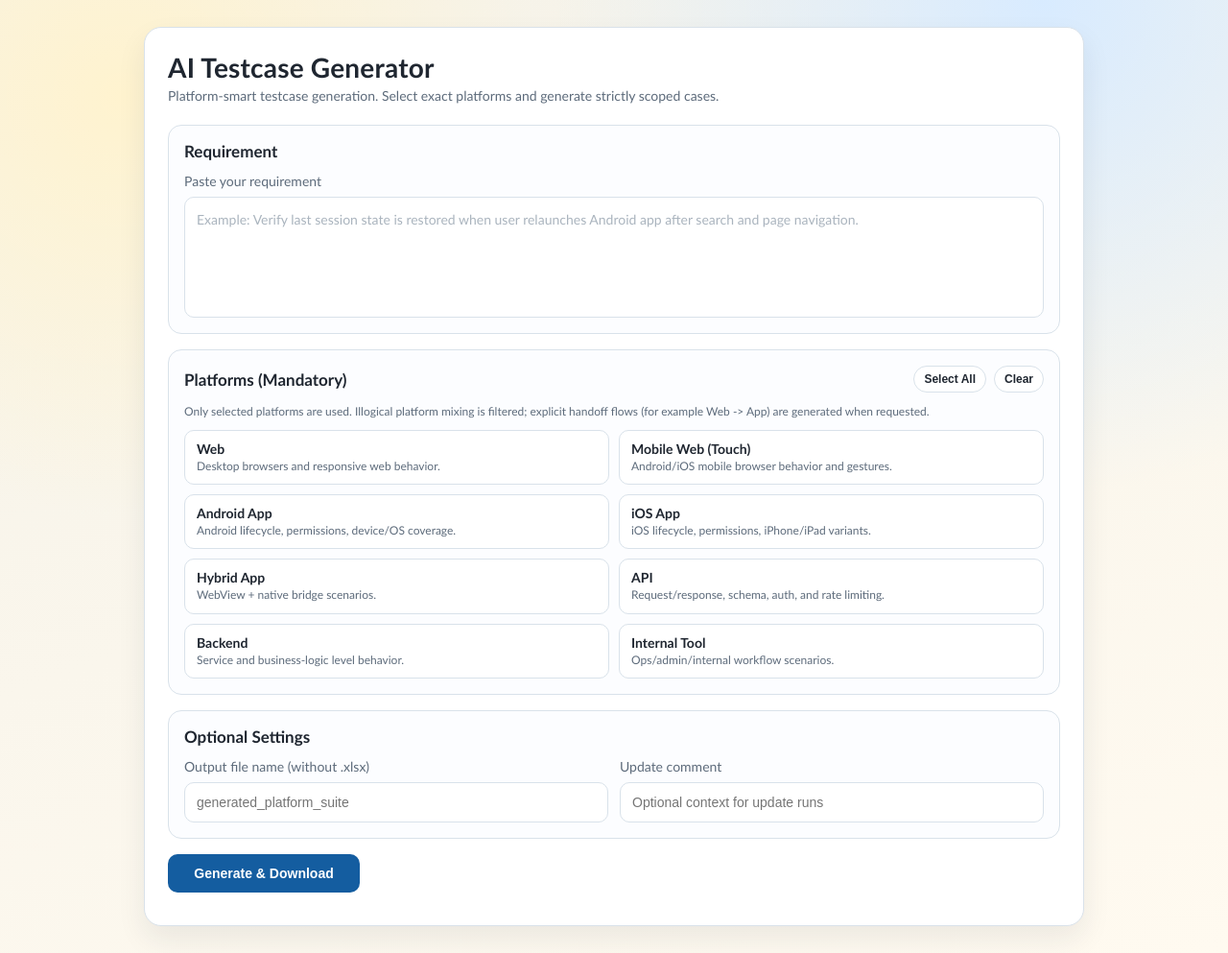
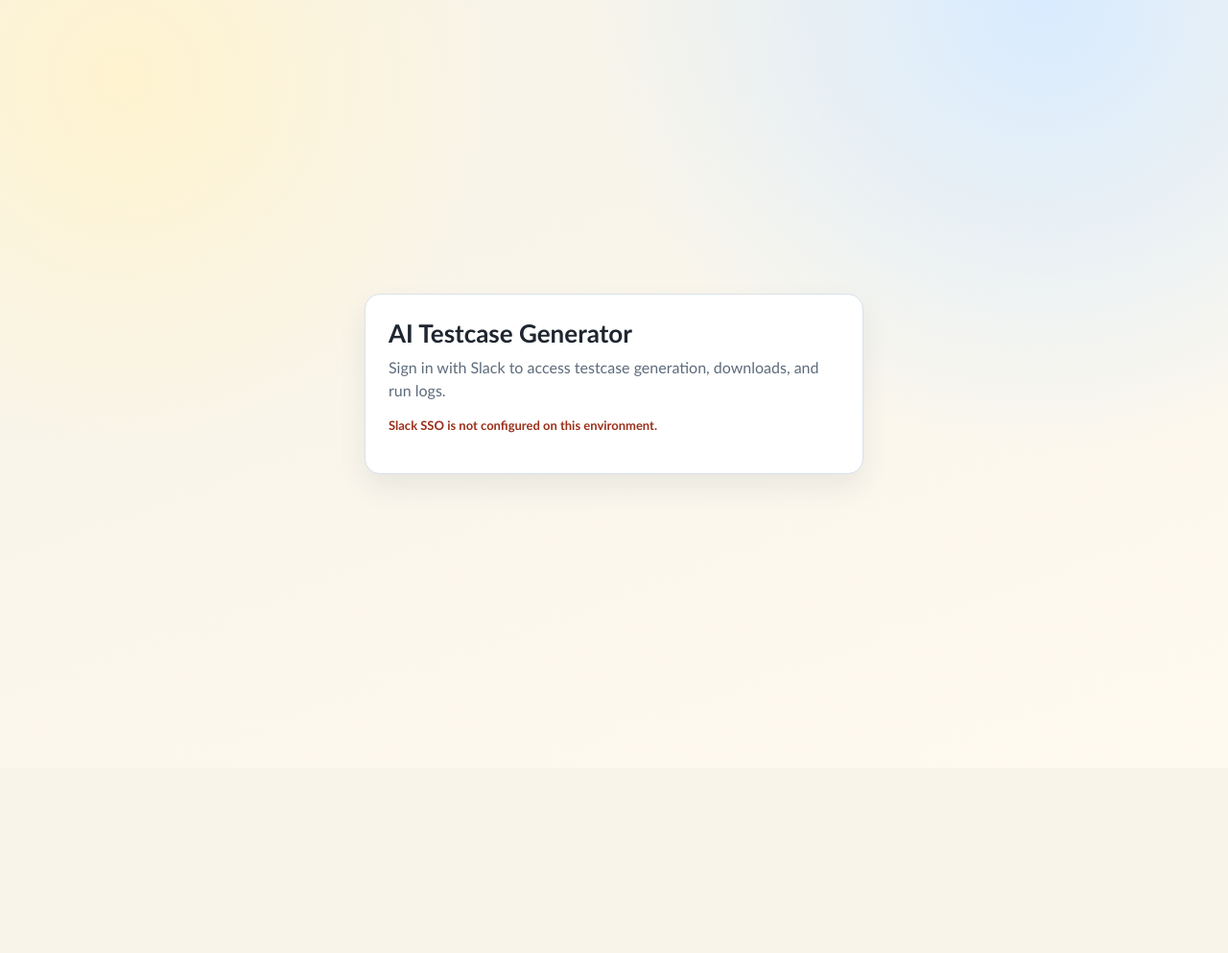
Before and after one commit to prashant-shetty27/ai-testcase-generator, a FastAPI app: page / in a window 1280 px wide. Shown: the whole page at 96% size. After the commit the page ends 496 px from the top, so only its background shows below. Run offline with FastAPI, Linux system fonts and the light colour scheme.

Commit message:
Add Slack SSO login and protect generation endpoints

```diff
--- a/main.py
+++ b/main.py
@@ -1,12 +1,17 @@
 import re
 import shutil
 import os
+import secrets
 from pathlib import Path
 from datetime import datetime
 from time import perf_counter
+from urllib.parse import urlencode
+
+import httpx
 from fastapi import Form, Request, FastAPI, UploadFile, File, HTTPException
-from fastapi.responses import HTMLResponse, FileResponse
+from fastapi.responses import HTMLResponse, FileResponse, RedirectResponse
 from fastapi.templating import Jinja2Templates
+from starlette.middleware.sessions import SessionMiddleware
 
 from models.test_request import TestGenerationRequest
 from services.test_generation_service import generate_full_test_suite
@@ -23,6 +28,24 @@ from excel_exporter import (
 )
 
 app = FastAPI(title="AI Testcase Generator", version="1.0")
+
+SESSION_SECRET = os.getenv("SESSION_SECRET", "change-me-in-production")
+SLACK_CLIENT_ID = os.getenv("SLACK_CLIENT_ID", "")
+SLACK_CLIENT_SECRET = os.getenv("SLACK_CLIENT_SECRET", "")
+SLACK_REDIRECT_URI = os.getenv("SLACK_REDIRECT_URI", "")
+SLACK_ALLOWED_TEAM_ID = os.getenv("SLACK_ALLOWED_TEAM_ID", "")
+SLACK_ALLOWED_EMAIL_DOMAIN = os.getenv("SLACK_ALLOWED_EMAIL_DOMAIN", "")
+
+SLACK_OIDC_AUTHORIZE_URL = "https://slack.com/openid/connect/authorize"
+SLACK_OIDC_TOKEN_URL = "https://slack.com/api/openid.connect.token"
+SLACK_OIDC_USERINFO_URL = "https://slack.com/api/openid.connect.userInfo"
+
+app.add_middleware(
+    SessionMiddleware,
+    secret_key=SESSION_SECRET,
+    same_site="lax",
+    https_only=False,
+)
 
 _HTML_TAG_RE = re.compile(r"<[^>]+>")
 _JIRA_MACRO_RE = re.compile(r"\{[^}]{0,40}\}")           # {*}, {+}, {color:red}, {quote} …
@@ -54,6 +77,27 @@ UPLOAD_DIR = Path(os.getenv("UPLOAD_DIR", str(BASE_DIR / "uploads")))
 UPLOAD_DIR.mkdir(exist_ok=True)
 
 templates = Jinja2Templates(directory=BASE_DIR / "web/templates")
+
+
+def _slack_is_configured() -> bool:
+    return bool(SLACK_CLIENT_ID and SLACK_CLIENT_SECRET)
+
+
+def _resolve_slack_redirect_uri(request: Request) -> str:
+    if SLACK_REDIRECT_URI:
+        return SLACK_REDIRECT_URI
+    return str(request.url_for("auth_slack_callback"))
+
+
+def _get_current_user(request: Request):
+    return request.session.get("user")
+
+
+def _require_authenticated_user(request: Request):
+    user = _get_current_user(request)
+    if not user:
+        raise HTTPException(status_code=401, detail="Unauthorized. Please login via Slack.")
+    return user
 
 
 def _merge_existing_with_generated(existing_cases: list[dict], generated_tests: dict) -> dict:
@@ -104,7 +148,8 @@ def _build_run_request_payload(
 # GENERATE TESTS
 # -------------------------
 @app.post("/generate-tests")
-def generate(request: TestGenerationRequest):
+def generate(request: TestGenerationRequest, http_request: Request):
+    _require_authenticated_user(http_request)
     started_at = perf_counter()
     request.requirement = _clean_requirement(request.requirement)
     run_request_payload = _build_run_request_payload(
@@ -224,7 +269,8 @@ def generate(request: TestGenerationRequest):
 # UPLOAD EXISTING FILE
 # -------------------------
 @app.post("/upload-testcases")
-async def upload_testcases(file: UploadFile = File(...)):
+async def upload_testcases(request: Request, file: UploadFile = File(...)):
+    _require_authenticated_user(request)
 
     if not file.filename.endswith(".xlsx"):
         raise HTTPException(status_code=400, detail="Only .xlsx allowed")
@@ -244,7 +290,8 @@ async def upload_testcases(file: UploadFile = File(...)):
 # DOWNLOAD
 # -------------------------
 @app.get("/download/{filename}", response_class=FileResponse, responses={404: {"description": "File not found"}, 200: {"content": {"application/octet-stream": {}}}})
-def download(filename: str):
+def download(filename: str, request: Request):
+    _require_authenticated_user(request)
 
     file_path = UPLOAD_DIR / filename
 
@@ -255,20 +302,135 @@ def download(filename: str):
 
 @app.get("/", response_class=HTMLResponse)
 def home(request: Request):
-    response = templates.TemplateResponse("index.html", {"request": request})
+    user = _get_current_user(request)
+    if not user:
+        response = templates.TemplateResponse(
+            "login.html",
+            {"request": request, "slack_configured": _slack_is_configured()},
+        )
+        response.headers["Cache-Control"] = "no-store, no-cache, must-revalidate, max-age=0"
+        response.headers["Pragma"] = "no-cache"
+        response.headers["Expires"] = "0"
+        return response
+
+    response = templates.TemplateResponse("index.html", {"request": request, "user": user})
     response.headers["Cache-Control"] = "no-store, no-cache, must-revalidate, max-age=0"
     response.headers["Pragma"] = "no-cache"
     response.headers["Expires"] = "0"
     return response
 
 
+@app.get("/auth/slack/login")
+async def auth_slack_login(request: Request):
+    if _get_current_user(request):
+        return RedirectResponse(url="/", status_code=302)
+
+    if not _slack_is_configured():
+        raise HTTPException(
+            status_code=500,
+            detail="Slack SSO not configured. Set SLACK_CLIENT_ID and SLACK_CLIENT_SECRET.",
+        )
+
+    state = secrets.token_urlsafe(24)
+    request.session["slack_oauth_state"] = state
+
+    params = {
+        "response_type": "code",
+        "client_id": SLACK_CLIENT_ID,
+        "scope": "openid profile email",
+        "redirect_uri": _resolve_slack_redirect_uri(request),
+        "state": state,
+    }
+    return RedirectResponse(
+        url=f"{SLACK_OIDC_AUTHORIZE_URL}?{urlencode(params)}",
+        status_code=302,
+    )
+
+
+@app.get("/auth/slack/callback")
+async def auth_slack_callback(
+    request: Request,
+    code: str | None = None,
+    state: str | None = None,
+    error: str | None = None,
+):
+    if error:
+        raise HTTPException(status_code=400, detail=f"Slack login failed: {error}")
+
+    expected_state = request.session.pop("slack_oauth_state", None)
+    if not code or not state or state != expected_state:
+        raise HTTPException(status_code=400, detail="Invalid Slack OAuth state.")
+
+    redirect_uri = _resolve_slack_redirect_uri(request)
+    async with httpx.AsyncClient(timeout=20) as client:
+        token_response = await client.post(
+            SLACK_OIDC_TOKEN_URL,
+            data={
+                "grant_type": "authorization_code",
+                "code": code,
+                "client_id": SLACK_CLIENT_ID,
+                "client_secret": SLACK_CLIENT_SECRET,
+                "redirect_uri": redirect_uri,
+            },
+        )
+        token_json = token_response.json()
+        if not token_response.is_success or not token_json.get("ok"):
+            raise HTTPException(
+                status_code=401,
+                detail=f"Slack token exchange failed: {token_json.get('error', 'unknown_error')}",
+            )
+
+        access_token = token_json.get("access_token")
+        if not access_token:
+            raise HTTPException(status_code=401, detail="Slack access token missing.")
+
+        userinfo_response = await client.get(
+            SLACK_OIDC_USERINFO_URL,
+            headers={"Authorization": f"Bearer {access_token}"},
+        )
+        userinfo = userinfo_response.json()
+        if not userinfo_response.is_success or not userinfo.get("ok"):
+            raise HTTPException(
+                status_code=401,
+                detail=f"Slack userinfo fetch failed: {userinfo.get('error', 'unknown_error')}",
+            )
+
+    team_id = userinfo.get("https://slack.com/team_id") or userinfo.get("team_id")
+    email = userinfo.get("email", "")
+
+    if SLACK_ALLOWED_TEAM_ID and team_id != SLACK_ALLOWED_TEAM_ID:
+        raise HTTPException(status_code=403, detail="Your Slack workspace is not allowed.")
+
+    if SLACK_ALLOWED_EMAIL_DOMAIN:
+        allowed_suffix = f"@{SLACK_ALLOWED_EMAIL_DOMAIN.lower().lstrip('@')}"
+        if not email.lower().endswith(allowed_suffix):
+            raise HTTPException(status_code=403, detail="Your email domain is not allowed.")
+
+    request.session["user"] = {
+        "sub": userinfo.get("sub"),
+        "name": userinfo.get("name"),
+        "email": email,
+        "picture": userinfo.get("picture"),
+        "team_id": team_id,
+    }
+    return RedirectResponse(url="/", status_code=302)
+
+
+@app.get("/auth/logout")
+async def auth_logout(request: Request):
+    request.session.clear()
+    return RedirectResponse(url="/", status_code=302)
+
+
 @app.get("/runs")
-def get_runs(limit: int = 20):
+def get_runs(request: Request, limit: int = 20):
+    _require_authenticated_user(request)
     return {"runs": list_run_logs(limit=limit)}
 
 
 @app.get("/runs/latest")
-def get_latest_run():
+def get_latest_run(request: Request):
+    _require_authenticated_user(request)
     latest = get_latest_run_log()
     if not latest:
         raise HTTPException(status_code=404, detail="No run logs found yet.")
@@ -277,6 +439,7 @@ def get_latest_run():
 
 @app.post("/generate-form")
 async def generate_form(
+    request: Request,
     requirement: str = Form(...),
     platforms: list[str] = Form([]),
     modules: list[str] = Form([]),
@@ -286,6 +449,7 @@ async def generate_form(
     output_filename: str = Form(None),
 ):
     from models.test_request import TestGenerationRequest
+    _require_authenticated_user(request)
 
     started_at = perf_counter()
     requirement = _clean_requirement(requirement)
@@ -373,7 +537,8 @@ async def generate_form(
         raise
 
 @app.post("/generate-simple")
-async def generate_simple(requirement: str = Form(...)):
+async def generate_simple(request: Request, requirement: str = Form(...)):
+    _require_authenticated_user(request)
 
     from models.test_request import TestGenerationRequest
 
--- a/web/templates/index.html
+++ b/web/templates/index.html
@@ -283,6 +316,12 @@
 <main class="container">
     <h1 class="title">AI Testcase Generator</h1>
     <p class="subtitle">Platform-smart testcase generation. Select exact platforms and generate strictly scoped cases.</p>
+    {% if user %}
+    <div class="session-bar">
+        <span class="session-user">Signed in as {{ user.email or user.name or "Slack User" }}</span>
+        <a class="logout-link" href="/auth/logout">Logout</a>
+    </div>
+    {% endif %}
 
     <form id="generateForm" action="/generate-form" method="post">
         <section class="section">
--- /dev/null
+++ b/web/templates/login.html
@@ -0,0 +1,89 @@
+<!DOCTYPE html>
+<html>
+<head>
+    <title>Sign in - AI Testcase Generator</title>
+    <style>
+        :root {
+            --bg-a: #f5f2e8;
+            --bg-b: #fffaf0;
+            --panel: #ffffff;
+            --ink: #1f2630;
+            --muted: #5d6b7b;
+            --accent: #145da0;
+            --accent-2: #0f4c81;
+            --border: #d9e2ea;
+        }
+
+        * { box-sizing: border-box; }
+
+        body {
+            margin: 0;
+            min-height: 100vh;
+            display: grid;
+            place-items: center;
+            font-family: "Trebuchet MS", Verdana, sans-serif;
+            color: var(--ink);
+            background:
+                radial-gradient(circle at 10% 10%, #fff3cf 0%, transparent 30%),
+                radial-gradient(circle at 85% 0%, #d8ebff 0%, transparent 35%),
+                linear-gradient(160deg, var(--bg-a), var(--bg-b));
+            padding: 18px;
+        }
+
+        .card {
+            width: 100%;
+            max-width: 520px;
+            background: var(--panel);
+            border: 1px solid var(--border);
+            border-radius: 16px;
+            padding: 24px;
+            box-shadow: 0 14px 30px rgba(20, 40, 60, 0.08);
+        }
+
+        h1 {
+            margin: 0 0 8px;
+            font-size: 26px;
+        }
+
+        p {
+            margin: 0 0 16px;
+            color: var(--muted);
+            line-height: 1.45;
+        }
+
+        .btn {
+            display: inline-flex;
+            align-items: center;
+            gap: 10px;
+            border: 0;
+            border-radius: 10px;
+            padding: 12px 16px;
+            font-size: 14px;
+            font-weight: 700;
+            color: #fff;
+            background: var(--accent);
+            text-decoration: none;
+        }
+
+        .btn:hover { background: var(--accent-2); }
+
+        .warn {
+            margin-top: 12px;
+            color: #9a2f1a;
+            font-size: 13px;
+            font-weight: 600;
+        }
+    </style>
+</head>
+<body>
+    <main class="card">
+        <h1>AI Testcase Generator</h1>
+        <p>Sign in with Slack to access testcase generation, downloads, and run logs.</p>
+        {% if slack_configured %}
+            <a class="btn" href="/auth/slack/login">Sign in with Slack</a>
+        {% else %}
+            <p class="warn">Slack SSO is not configured on this environment.</p>
+        {% endif %}
+    </main>
+</body>
+</html>
```
Also changed, not shown: other parts of web/templates/index.html (+33 -0 lines), README.md, 1 other file.
